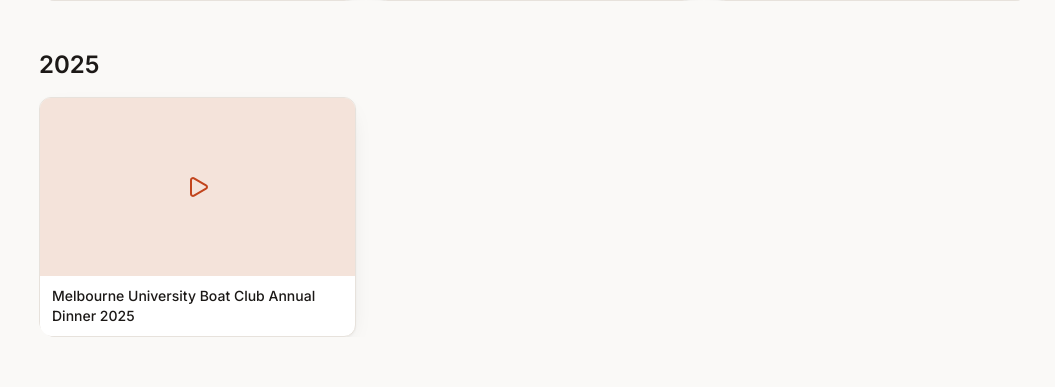
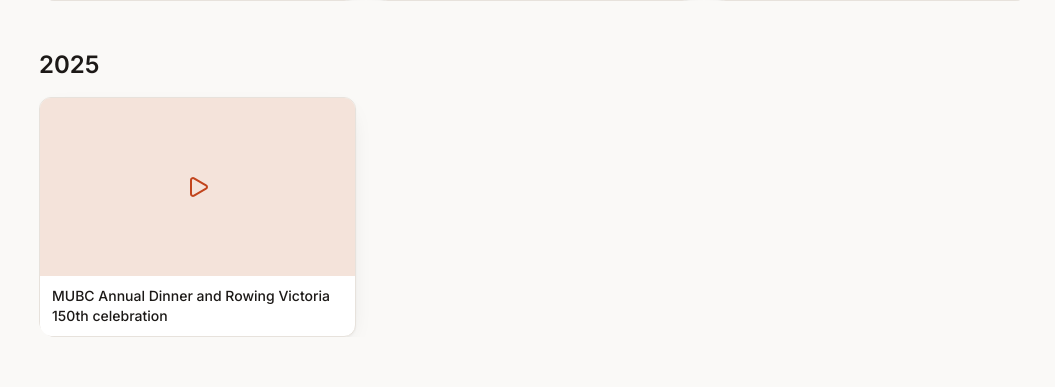
Before and after one commit to its-yashwanth-n/mike-nicholson-website, a React (Vite) app: page /rowing in a window 1280 px wide. Shown: the part 2061-2448 px from the top of the page, without its empty margins (225-1280 px from the left). Built offline with nearby package versions, Linux system fonts and the light colour scheme; no server answers; the database is empty.

Commit message:
new rowing video

```diff
--- a/src/data/rowing.ts
+++ b/src/data/rowing.ts
@@ -93,6 +93,16 @@ export const rowingCategories: FilmCategory[] = [
       {
         img: "/assets/images/rowing/newspaper.jpg",
         title: "Winter Sculling Series, 1971",
+      },
+    ],
+  },
+    {
+    name: "2025",
+    films: [
+      {
+        id: "1232723967",
+        title: "MUBC Annual Dinner and Rowing Victoria 150th celebration",
+        source: "vimeo",
       },
     ],
   },
```
